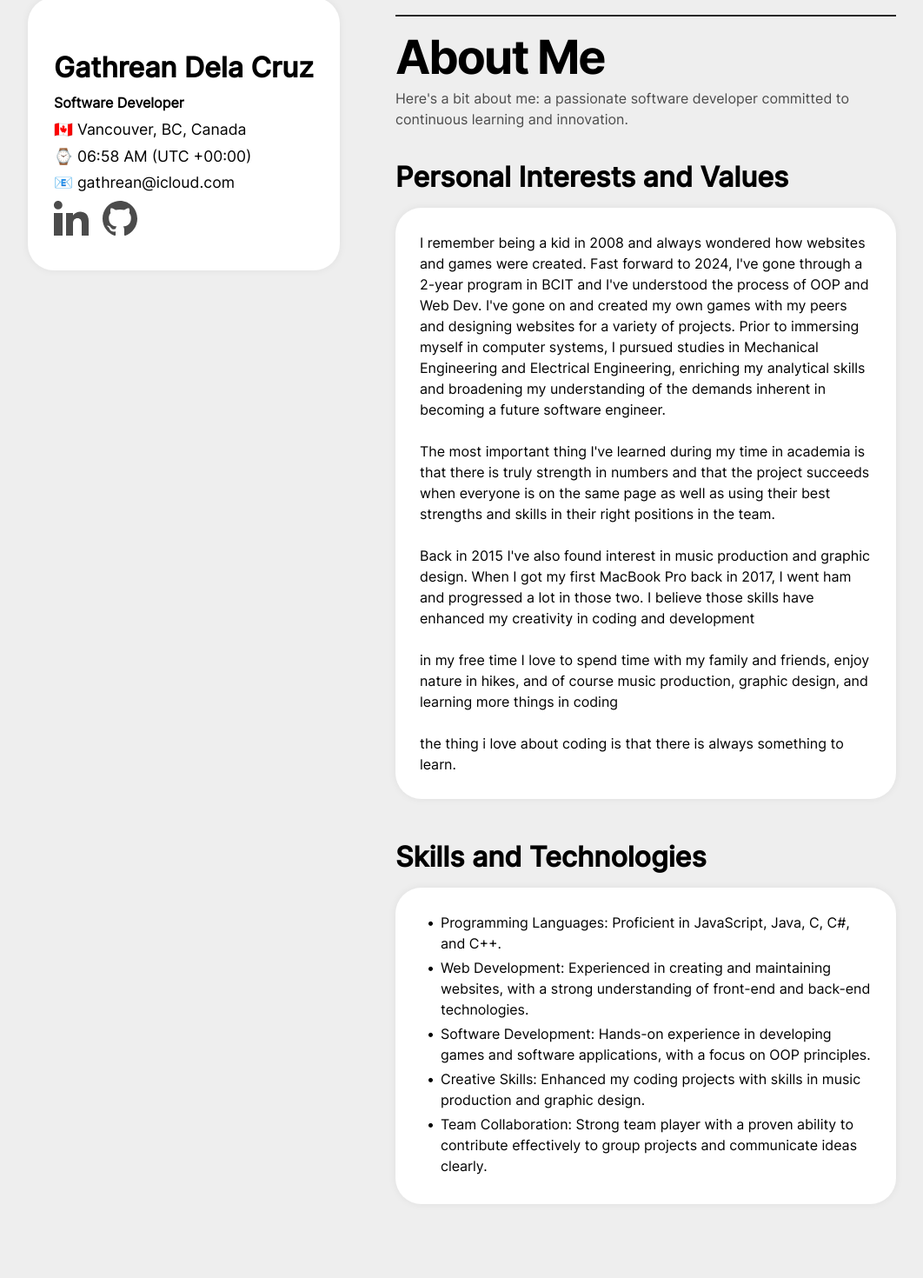
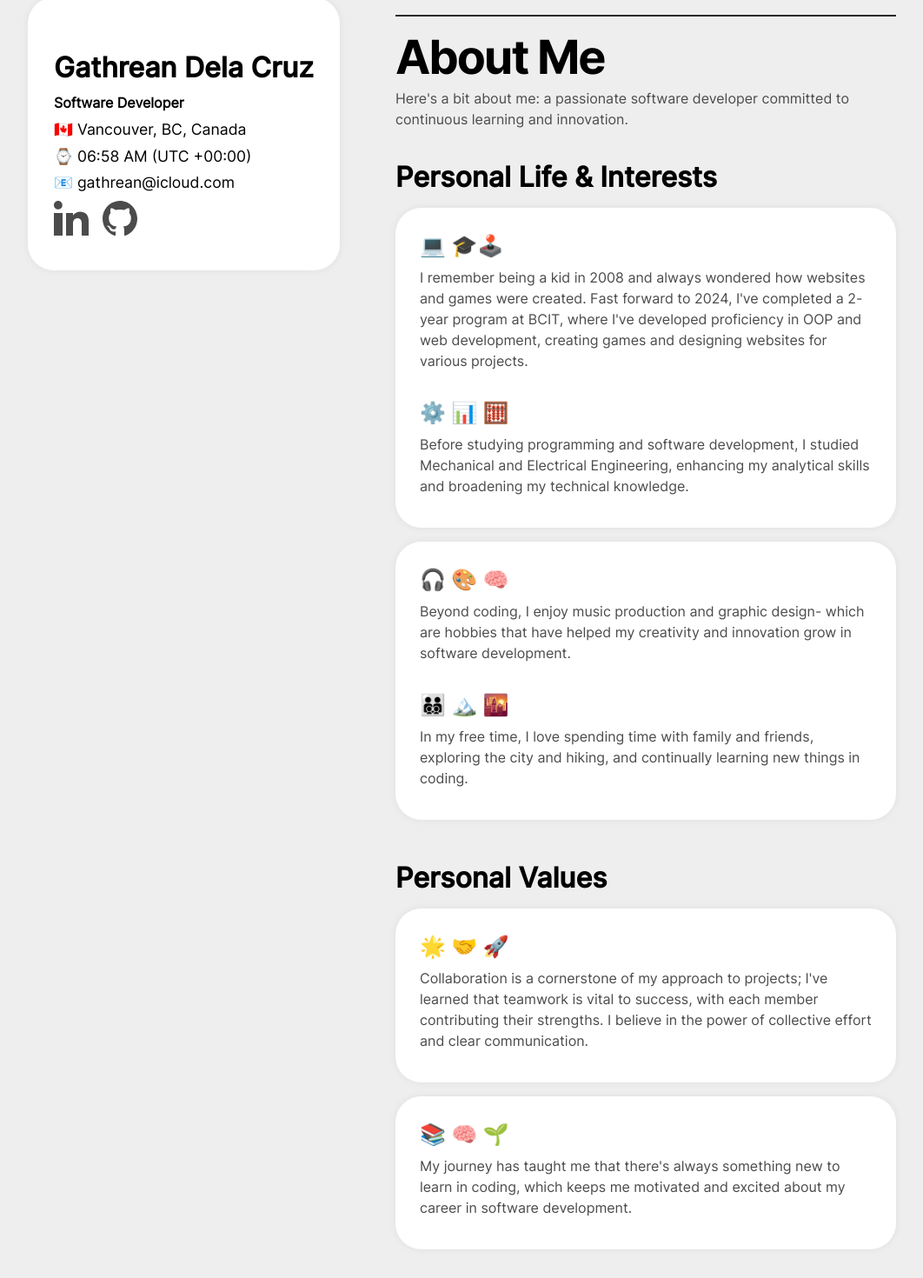
Before and after one commit to gathrean/my-portfolio, a React (Create React App) app: page / in a window 1280 px wide. Shown: the part 899-2369 px from the top of the page at 87% size, without its empty margins (121-1183 px from the left). Built offline with nearby package versions, Linux system fonts and the light colour scheme.

Commit message:
Edited my About Section paragraphs

```diff
--- a/src/pages/LandingPage/Sections/ABOUT/ABOUT.jsx
+++ b/src/pages/LandingPage/Sections/ABOUT/ABOUT.jsx
@@ -15,18 +15,43 @@ export function ABOUT() {
 
         <div className="card-container">
 
-          <h3>Personal Interests and Values</h3>
+          <h3>Personal Life & Interests</h3>
           <div className="card">
-            I remember being a kid in 2008 and always wondered how websites and games were created. Fast forward to 2024, I've gone through a 2-year program in BCIT and I've understood the process of OOP and Web Dev. I've gone on and created my own games with my peers and designing websites for a variety of projects.
-            Prior to immersing myself in computer systems, I pursued studies in Mechanical Engineering and Electrical Engineering, enriching my analytical skills and broadening my understanding of the demands inherent in becoming a future software engineer.
-            <br /> <br />
-            The most important thing I've learned during my time in academia is that there is truly strength in numbers and that the project succeeds when everyone is on the same page as well as using their best strengths and skills in their right positions in the team.
-            <br /> <br />
-            Back in 2015 I've also found interest in music production and graphic design. When I got my first MacBook Pro back in 2017, I went ham and progressed a lot in those two. I believe those skills have enhanced my creativity in coding and development
-            <br /> <br />
-            in my free time I love to spend time with my family and friends, enjoy nature in hikes, and of course music production, graphic design, and learning more things in coding
-            <br /> <br />
-            the thing i love about coding is that there is always something to learn.
+            <h4>💻 🎓🕹️</h4>
+            <p>
+              I remember being a kid in 2008 and always wondered how websites and games were created. Fast forward to 2024, I've completed a 2-year program at BCIT, where I've developed proficiency in OOP and web development, creating games and designing websites for various projects.
+            </p>
+            <br />
+            <h4>⚙️ 📊 🧮</h4>
+            <p>
+              Before studying programming and software development, I studied Mechanical and Electrical Engineering, enhancing my analytical skills and broadening my technical knowledge.
+            </p>
+          </div>
+          <div className="card">
+            <h4>🎧 🎨 🧠</h4>
+            <p>
+              Beyond coding, I enjoy music production and graphic design- which are hobbies that have helped my creativity and innovation grow in software development.
+            </p>
+            <br />
+            <h4>🧑‍🧑‍🧒‍🧒 🏔️ 🌇</h4>
+            <p>
+              In my free time, I love spending time with family and friends, exploring the city and hiking, and continually learning new things in coding.
+            </p>
+          </div>
+
+          <br />
+          <h3>Personal Values</h3>
+          <div className="card">
+            <h4>🌟 🤝 🚀</h4>
+            <p>
+              Collaboration is a cornerstone of my approach to projects; I've learned that teamwork is vital to success, with each member contributing their strengths. I believe in the power of collective effort and clear communication.
+            </p>
+          </div>
+          <div className="card">
+            <h4>📚 🧠 🌱</h4>
+            <p>
+              My journey has taught me that there's always something new to learn in coding, which keeps me motivated and excited about my career in software development.
+            </p>
           </div>
 
           <br />
```
